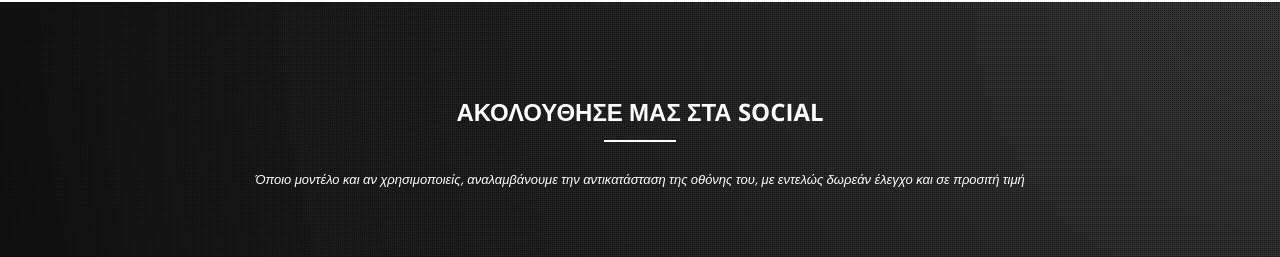
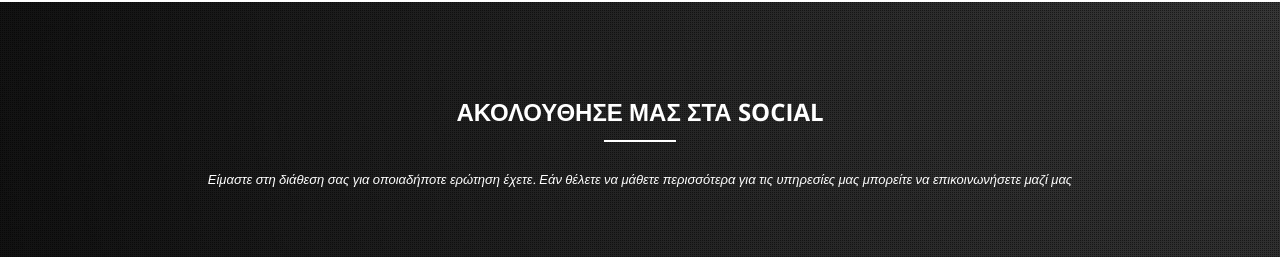
Before and after one commit to AlmondJuiceGr/TechnicianX.github.io, a plain HTML site: page index.html in a window 1280 px wide. Shown: the part 3276-3533 px from the top of the page. Drawn offline with nearby package versions, Linux system fonts and the light colour scheme; files whose address does not match are found by name.

Commit message:
Update index.html

```diff
--- a/index.html
+++ b/index.html
@@ -517,8 +517,8 @@
 					<div class="col-lg-12">
 						<div class="section-title white text-center white ">
 							<h2>Ακολουθησε μας στα Social</h2>
-							<p>Όποιο μοντέλο και αν χρησιμοποιείς, αναλαμβάνουμε την αντικατάσταση της οθόνης του,
-								με εντελώς δωρεάν έλεγχο και σε προσιτή τιμή </p>
+							<p>Είμαστε στη διάθεση σας για οποιαδήποτε ερώτηση έχετε.
+								Εάν θέλετε να μάθετε περισσότερα για τις υπηρεσίες μας μπορείτε να επικοινωνήσετε μαζί μας </p>
 						</div>
 					</div>
 
```
